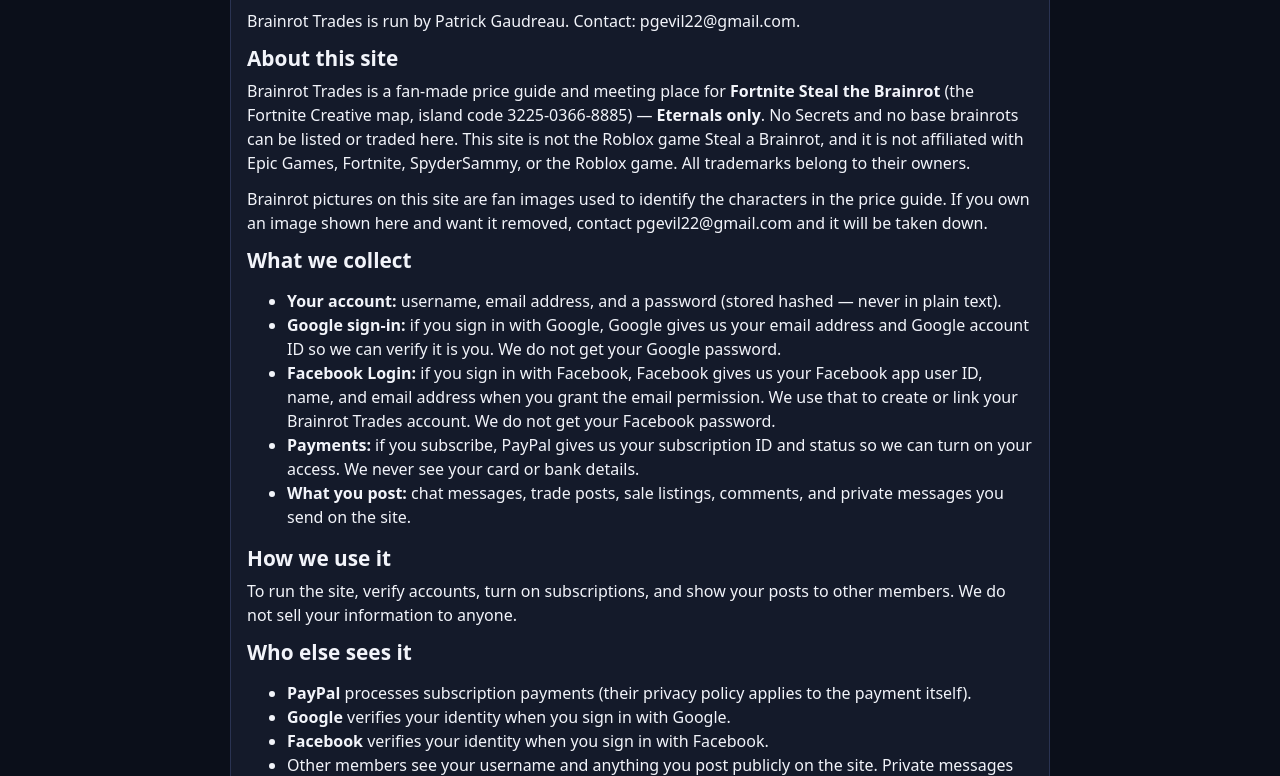
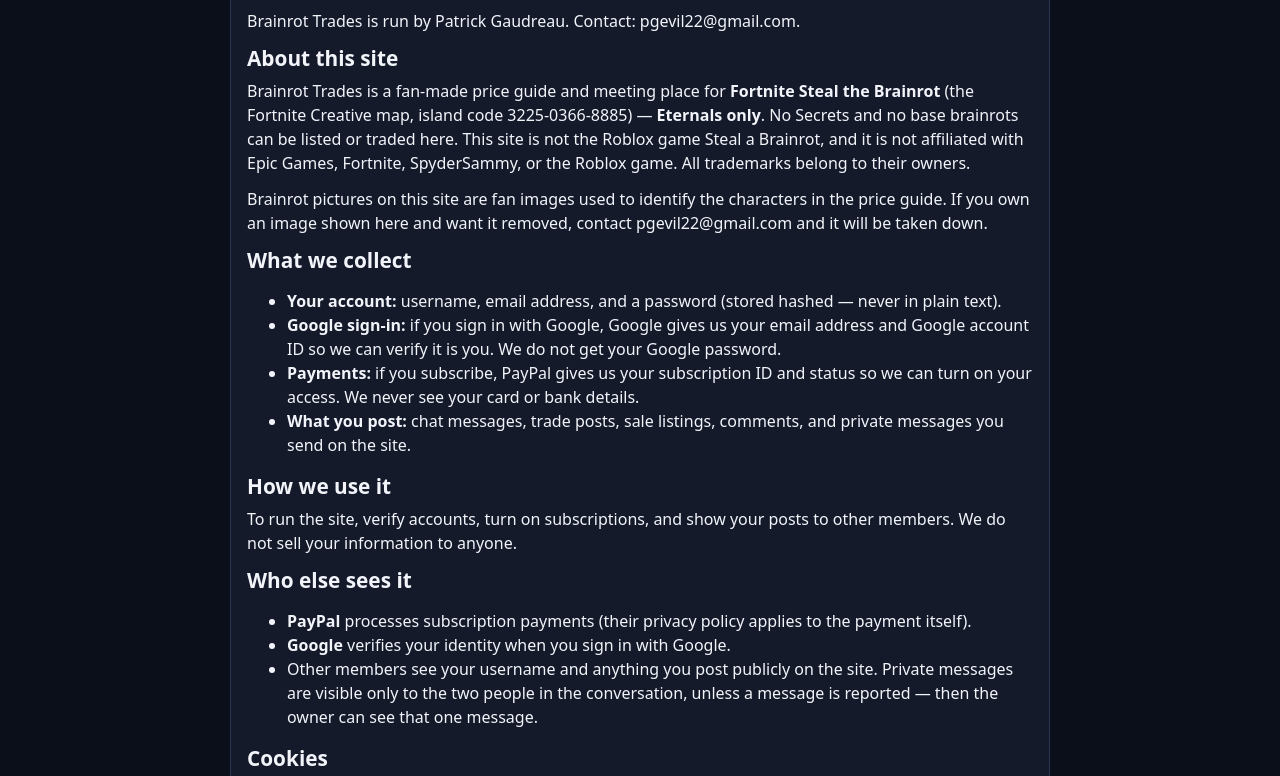
Before and after one commit to brainrottrades/brainrot-trades, a website: page public/privacy.html in a window 1280 px wide. Shown: the part 166-942 px from the top of the page. Drawn offline with Linux system fonts and the light colour scheme.

Commit message:
Remove Facebook Login from privacy policy
Removed references to Facebook Login from the privacy policy.

```diff
--- a/public/privacy.html
+++ b/public/privacy.html
@@ -20,7 +20,6 @@
 <ul>
 <li><strong>Your account:</strong> username, email address, and a password (stored hashed — never in plain text).</li>
 <li><strong>Google sign-in:</strong> if you sign in with Google, Google gives us your email address and Google account ID so we can verify it is you. We do not get your Google password.</li>
-<li><strong>Facebook Login:</strong> if you sign in with Facebook, Facebook gives us your Facebook app user ID, name, and email address when you grant the email permission. We use that to create or link your Brainrot Trades account. We do not get your Facebook password.</li>
 <li><strong>Payments:</strong> if you subscribe, PayPal gives us your subscription ID and status so we can turn on your access. We never see your card or bank details.</li>
 <li><strong>What you post:</strong> chat messages, trade posts, sale listings, comments, and private messages you send on the site.</li>
 </ul>
@@ -30,7 +29,6 @@
 <ul>
 <li><strong>PayPal</strong> processes subscription payments (their privacy policy applies to the payment itself).</li>
 <li><strong>Google</strong> verifies your identity when you sign in with Google.</li>
-<li><strong>Facebook</strong> verifies your identity when you sign in with Facebook.</li>
 <li>Other members see your username and anything you post publicly on the site. Private messages are visible only to the two people in the conversation, unless a message is reported — then the owner can see that one message.</li>
 </ul>
 <h2>Cookies</h2>
```
